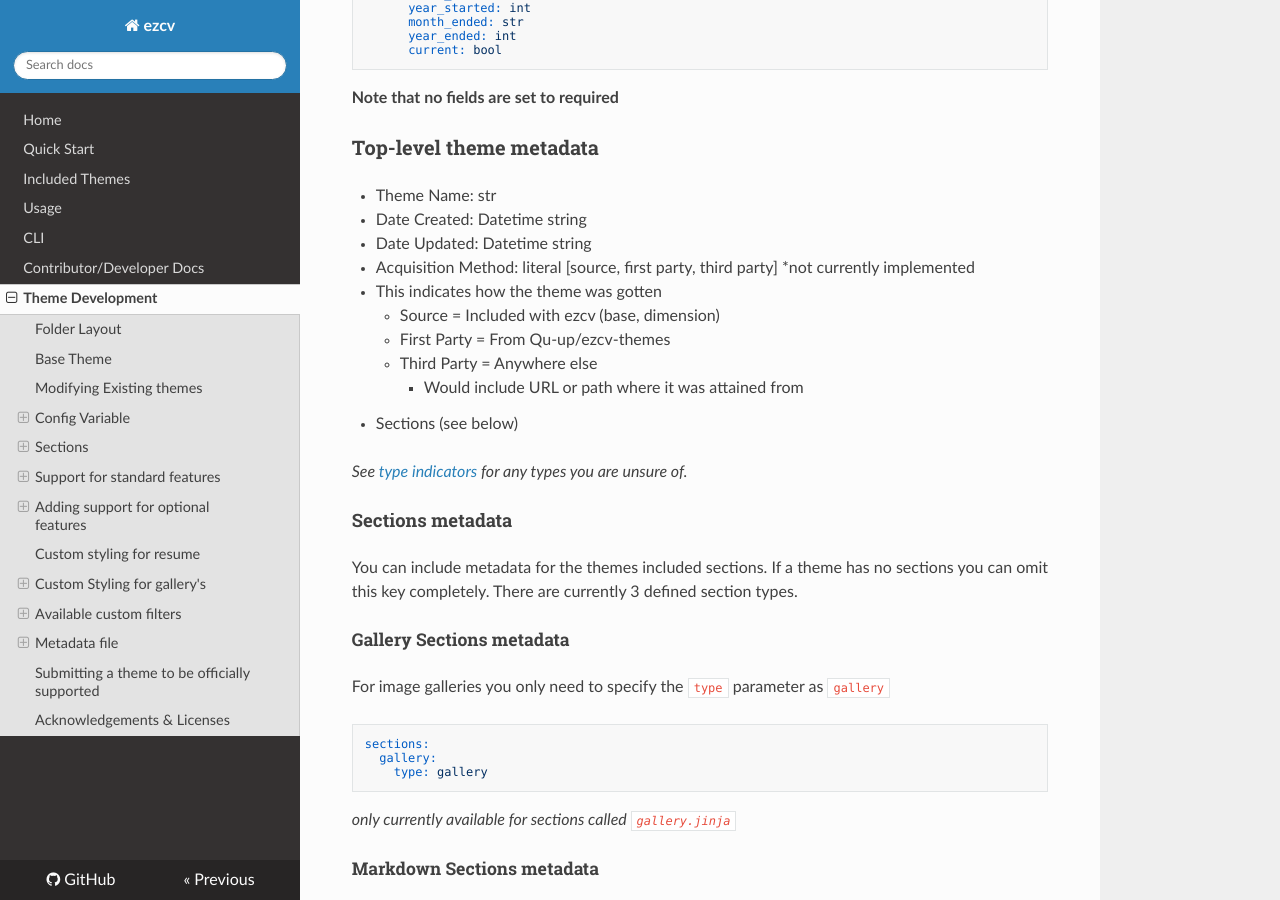
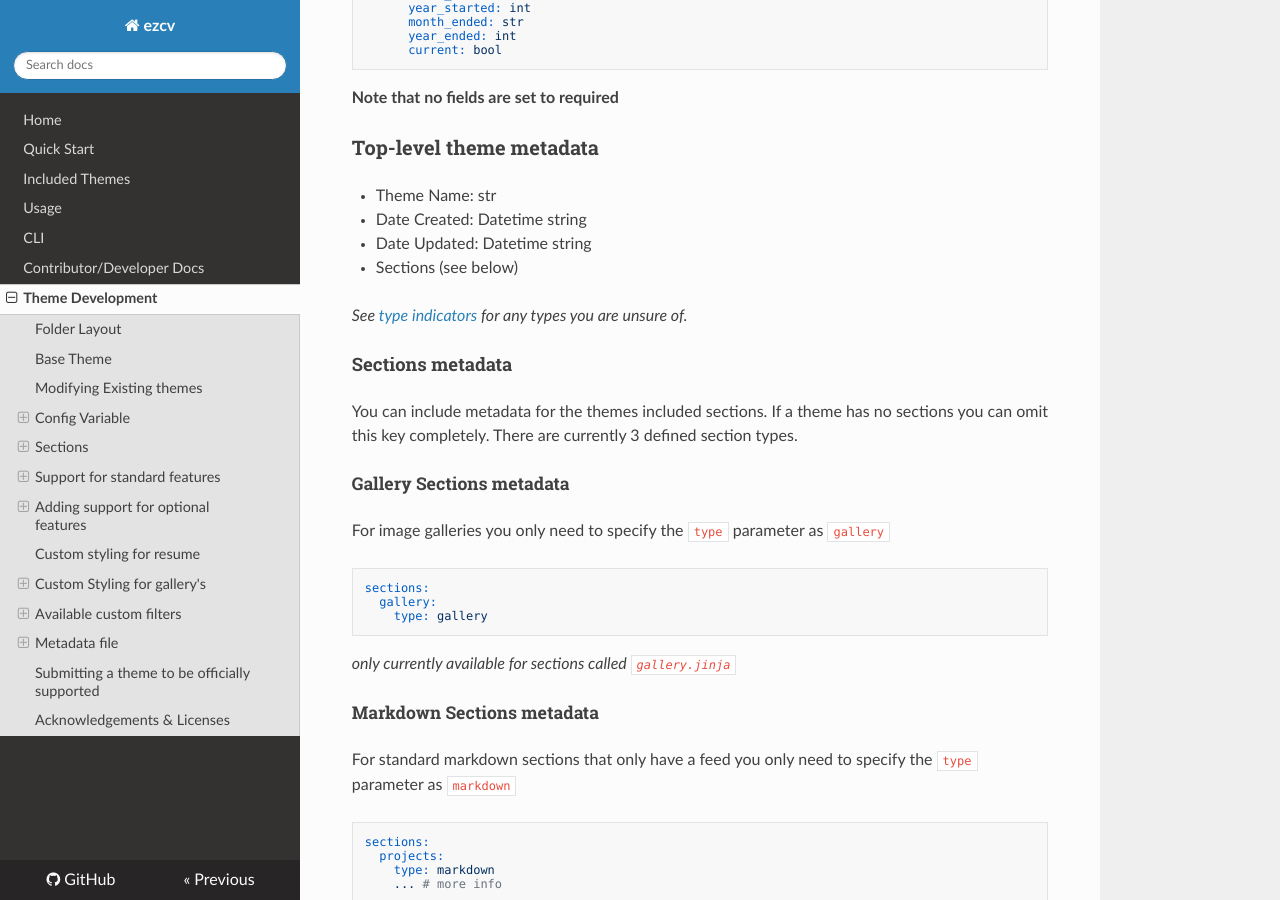
Before and after one commit to Descent098/ezcv, an MkDocs documentation site: the page built from docs/theme-development.md, in a window 1280 px wide and 900 px high, scrolled down 16056 px. Built offline with MkDocs 1.6.1, drawn with Linux system fonts in a browser that asks for light colours; nearby versions of some CDN libraries.

Commit message:
Finalizing ezcv v0.3.0 release

```diff
--- a/docs/theme-development.md
+++ b/docs/theme-development.md
@@ -824,12 +824,6 @@ sections:
 - Theme Name: str
 - Date Created: Datetime string
 - Date Updated: Datetime string
-- Acquisition Method: literal [source, first party, third party] *not currently implemented
-  - This indicates how the theme was gotten
-    - Source = Included with ezcv (base, dimension)
-    - First Party = From Qu-up/ezcv-themes
-    - Third Party = Anywhere else
-        - Would include URL or path where it was attained from
 - Sections (see below)
 
 *See [type indicators](#type-indicators-for-field) for any types you are unsure of.*
```
Also changed, not shown: CHANGELOG.md (+2 -5 lines), docs/usage.md (+1 -0 lines), 3 other files.
